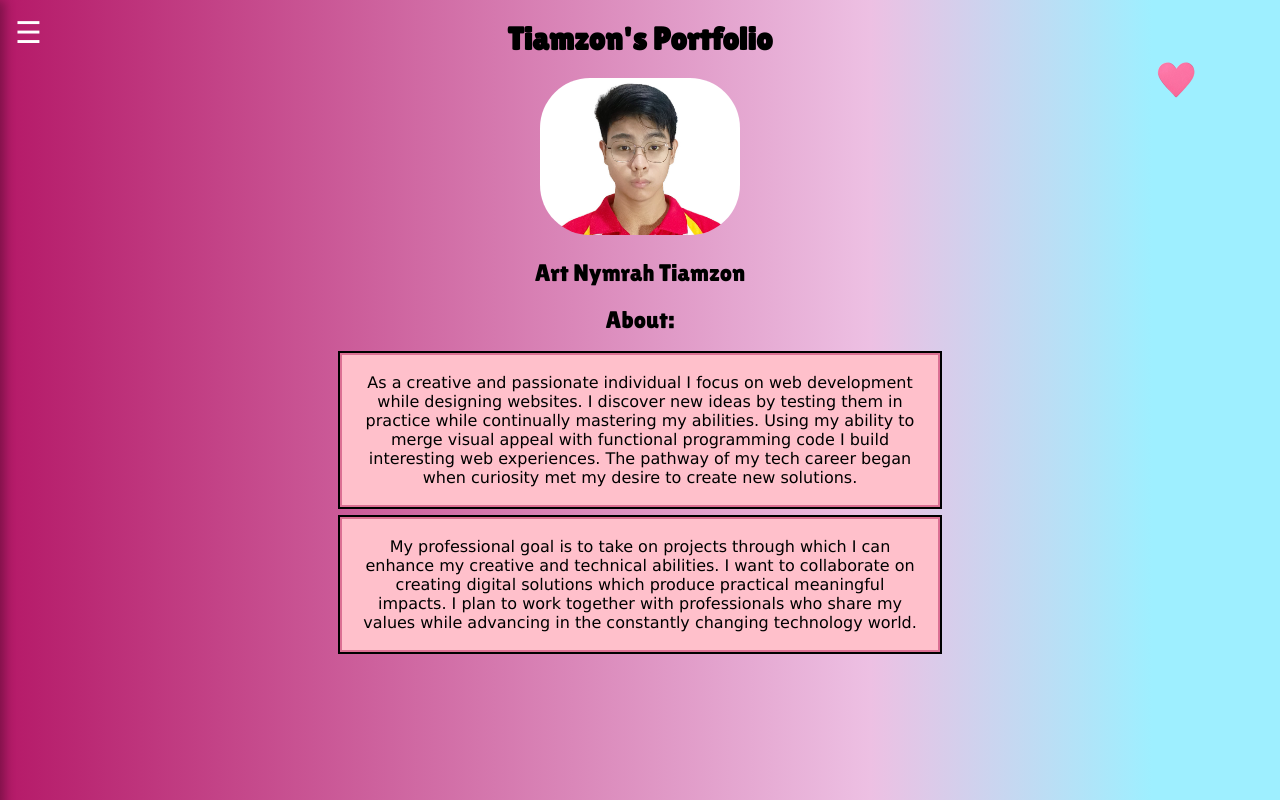
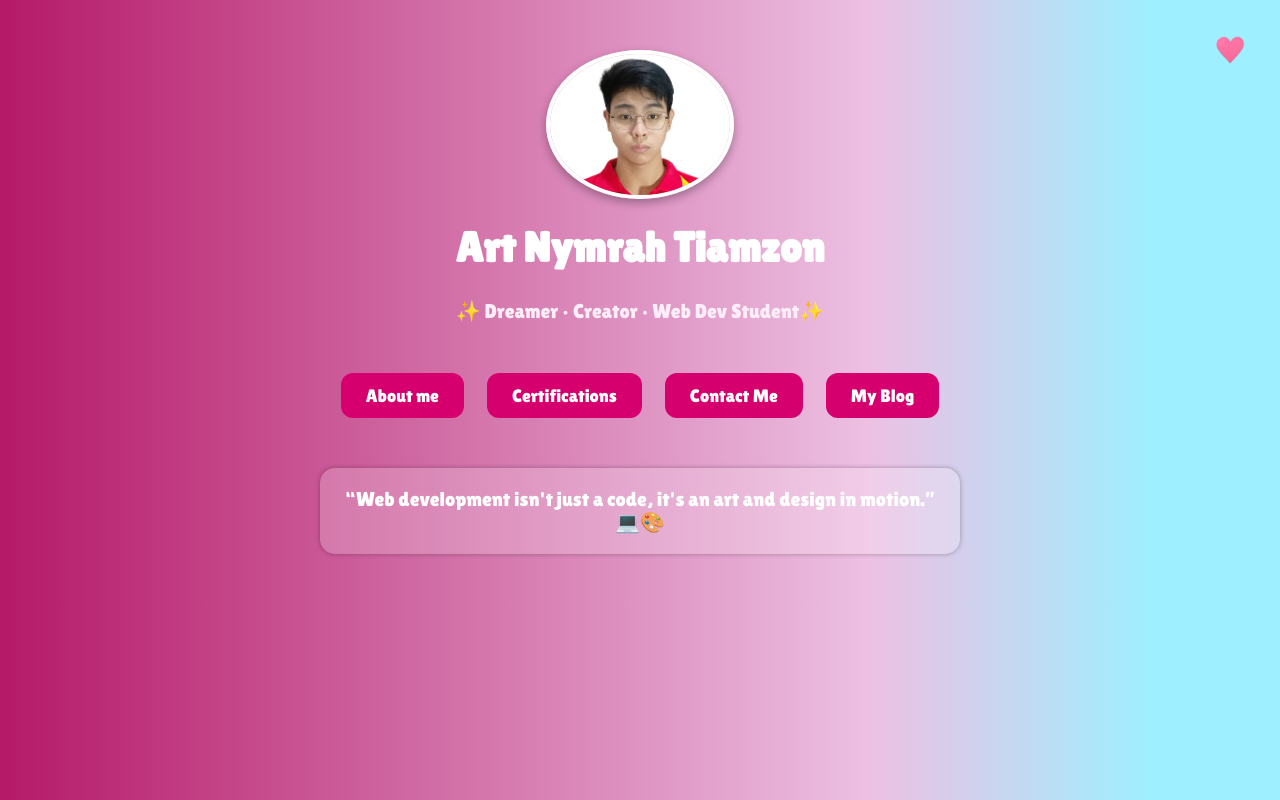
Before and after one commit to art-nymrah-tiamzon/portfolio, a plain HTML site: page index.html in a window 1280 px wide. Drawn offline with Linux system fonts and the light colour scheme.

Commit message:
Add files via upload

```diff
--- a/index.html
+++ b/index.html
@@ -1,225 +1,117 @@
 <!DOCTYPE html>
 <html lang="en">
 <head>
-        <meta charset="UTF-8">
-        <link rel="preconnect" href="https://fonts.googleapis.com">
-        <link rel="preconnect" href="https://fonts.gstatic.com" crossorigin>
-        <link href="https://fonts.googleapis.com/css2?family=Lilita+One&display=swap" rel="stylesheet">
+  <meta charset="UTF-8" />
+  <meta name="viewport" content="width=device-width, initial-scale=1.0" />
+  <title>Tiamzon's Portfolio</title>
+  <link rel="preconnect" href="https://fonts.googleapis.com" />
+  <link rel="preconnect" href="https://fonts.gstatic.com" crossorigin />
+  <link href="https://fonts.googleapis.com/css2?family=Lilita+One&display=swap" rel="stylesheet" />
 
   <style>
-            body{
-                background: rgb(181,25,104);
+    body {
+      margin: 0;
       background: linear-gradient(90deg, rgba(181,25,104,1) 0%, rgba(237,192,227,1) 68%, rgba(158,239,255,1) 90%);
-                height: auto;
-                margin: 0;
+      font-family: 'Lilita One', sans-serif;
+      color: #fff;
     }
 
-                .lilita-one-regular {
-                    font-family: "Lilita One", serif;
-                    font-weight: 400;
-                    font-style: normal;
+    .container {
       text-align: center;
+      padding: 50px 20px;
     }
 
-                .heart {
-                    position:fixed;
-                    top:40px;
-                    right:5%;
-                    width:80px;
-                    z-index: 1000;
+    .profile-img {
+      width: 180px;
+      border-radius: 50%;
+      border: 4px solid white;
+      box-shadow: 0 4px 10px rgba(0,0,0,0.3);
     }
 
-                .selfieimage{
-                    text-align:center;
+    h1 {
       margin-top: 20px;
+      font-size: 42px;
     }
 
-                img{
-                    width: 200px;
-                    border-radius: 50px;
-                    max-width: 100%;
+    .tagline {
+      font-size: 20px;
+      margin-bottom: 40px;
+      color: #ffeef8;
     }
 
-
-                h1{
-                    font-family: 'Lilita One';
-                    text-align: center;
-                    margin-top: 20px;
+    .heart-img {
+      position: absolute;
+      top: 20px;
+      right: 20px;
+      width: 60px;
     }
 
-                .about{
-                    max-width: 600px;
-                    margin: 20px auto;
-                    text-align: center;
-                    font-family: 'Lucida Sans', 'Lucida Sans Regular', 'Lucida Grande', 'Lucida Sans Unicode', Geneva, Verdana, sans-serif;
-                    font-style: normal;
-                    font-weight: 100;
-                    padding: 0 20px;
-                    margin-bottom: 10px;
+    .nav-buttons {
+      margin-top: 30px;
     }
 
-                .about p {
-                background-color: pink;
-                border: 2px solid palevioletred;
-                box-shadow: 0 0 0 2px black;
-                padding: 18px;
+    .nav-buttons a {
+      text-decoration: none;
+      background-color: #D5006D;
+      color: white;
+      padding: 12px 25px;
+      border-radius: 12px;
+      margin: 10px;
+      display: inline-block;
+      transition: background-color 0.3s ease;
+      font-size: 18px;
+    }
+
+    .nav-buttons a:hover {
+      background-color: #f85ca8;
+    }
+
+    .quote-box {
+      background-color: rgba(255,255,255,0.2);
+      padding: 20px;
+      border-radius: 15px;
+      margin: 40px auto 0;
+      max-width: 600px;
+      font-size: 20px;
+      color: #fff;
+      box-shadow: 0 0 5px rgba(0,0,0,0.3);
+    }
+
+    @media screen and (max-width: 600px) {
+      .heart-gif {
+        display: none;
+      }
+
+      .nav-buttons a {
+        display: block;
         margin: 10px auto;
       }
 
-            .sidebar {
-                width: 250px;
-                height: 100%;
-                background: #ff69b4;
-                position: fixed;
-                left: -250px;
-                top: 0;
-                transition: 0.3s ease;
-                padding-top: 60px;
-                font-family: "Lilita One", sans-serif;
-                box-shadow: 5px 0 10px rgba(0,0,0,0.3);
-            }
-
-            .sidebar a {
-                display: block;
-                padding: 15px;
-                color:white;
-                font-family: "Lilita One", sans-serif;
-                text-decoration: none;
-                font-size: 20px;
-                transition: 0.2s;
-            }
-
-            .sidebar a:hover {
-                background: rgba(255, 255, 255, 0.2);
-            }
-
-            #sidebar-toggle {
-                display: none;
-            }
-
-            #sidebar-toggle:checked + .sidebar {
-                left: 0;
-            }
-
-            .menu-btn {
-                font-size: 30px;
-                cursor: pointer;
-                position: absolute;
-                left: 15px;
-                top: 15px;
-                text-decoration: none;
-                color: white;
-            }
-
-            .close-btn {
-                position: absolute;
-                top: 15px;
-                right: 20px;
-                font-size: 25px;
-                text-decoration: none;
-                color: white;
-                cursor: pointer;
-            }
-
-
-            /* size adjustments */
-            /* Responsive design */
-
-        @media screen and (max-width: 768px) {
-            .heart {
-                right: 3%;
-                width: 60px;
-            }
-
-            .sidebar {
-                width: 200px;
-            }
-
-            .menu-btn {
-                font-size: 24px;
-            }
-
       h1 {
-                font-size: 24px;
-            }
-
-            img {
-                width: 150px;
-            }
-
-            .about {
-                padding: 0 10px;
+        font-size: 32px;
       }
     }
-
-        @media screen and (max-width: 480px) {
-            .heart {
-                display: none; /*heart hidden*/
-            }
-
-            .menu-btn {
-                font-size: 20px;
-                left: 10px;
-            }
-
-            h1 {
-                font-size: 20px;
-            }
-
-            img {
-                width: 120px;
-            }
-
-            .about p {
-                font-size: 14px;
-                padding: 8px;
-            }
-        }
-
-
   </style>
 </head>
 <body>
-        <input type="checkbox" id="sidebar-toggle">
+  <img src="images/heart.png" class="heart-img" alt="Heart" />
 
-        <div class="sidebar">
-            <label for="sidebar-toggle" class="close-btn">&times;</label>
+  <div class="container">
+    <img src="images/profile.jpg" alt="Profile Picture" class="profile-img" />
 
+    <h1>Art Nymrah Tiamzon</h1>
+    <div class="tagline">✨ Dreamer • Creator • Web Dev Student✨</div>
+
+    <div class="nav-buttons">
+      <a href="aboutme.html">About me</a>
       <a href="certification.html">Certifications</a>
-            <a href="contact.html">Contact</a>
-            <a href="blog.html">Blog</a>
+      <a href="contact.html">Contact Me</a>
+      <a href="blog.html">My Blog</a>
     </div>
 
-        <label for="sidebar-toggle" class="menu-btn">☰</label>
-
-        <h1>Tiamzon's Portfolio</h1>
-
-        <div class="heart">
-            <img src="images/heart.png" alt="A heart image">
+    <div class="quote-box">
+      “Web development isn't just a code, it's an art and design in motion.” 💻🎨
     </div>
-        <div class="selfieimage">
-            <img src="images/profile.jpg" alt="My profile picture">
   </div>
-
-        <h2 class="lilita-one-regular">
-            Art Nymrah Tiamzon
-        </h2>
-
-        <div class="about">
-            <h2 class="lilita-one-regular">About:</h2>
-            <p>     As a creative and passionate individual I focus on web development while designing websites.
-                I discover new ideas by testing them in practice while continually mastering my abilities.
-                Using my ability to merge visual appeal with functional programming code I build interesting web experiences.
-                The pathway of my tech career began when curiosity met my desire to create new solutions.
-            </p>
-
-            <p>
-                    My professional goal is to take on projects through which I can enhance my creative and technical abilities.
-                I want to collaborate on creating digital solutions which produce practical meaningful impacts.
-                I plan to work together with professionals who share my values while advancing in the constantly changing technology world.
-            </p>
-        </div>
-
-
 </body>
 </html>
```
Also changed, not shown: aboutme.html (added, +225 -0 lines), blog.html (line endings or trailing spaces), certification.html (line endings or trailing spaces), contact.html (line endings or trailing spaces), hellokitty.jpg (added). Lines whose indentation alone changed are shown as unchanged.
